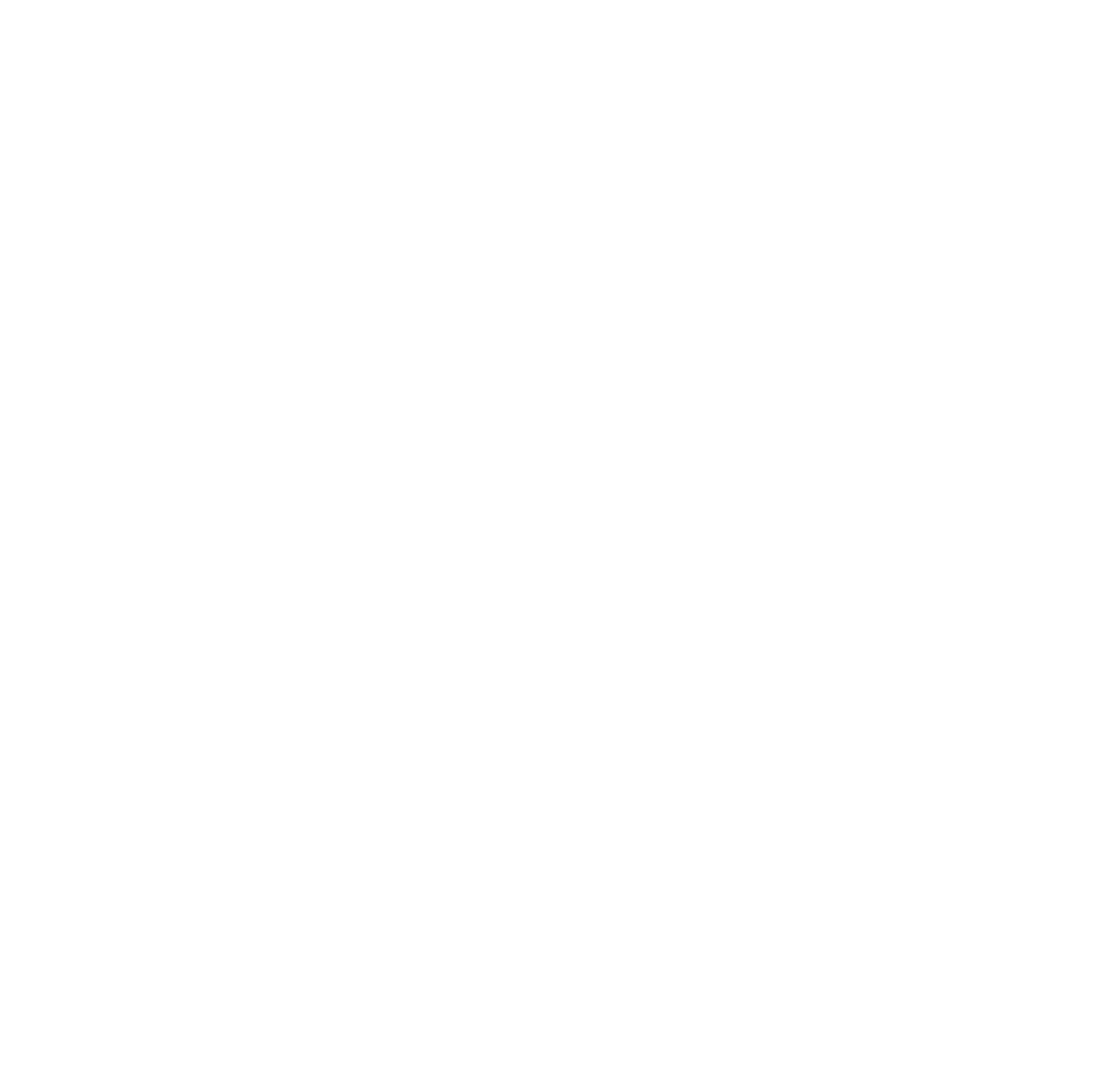
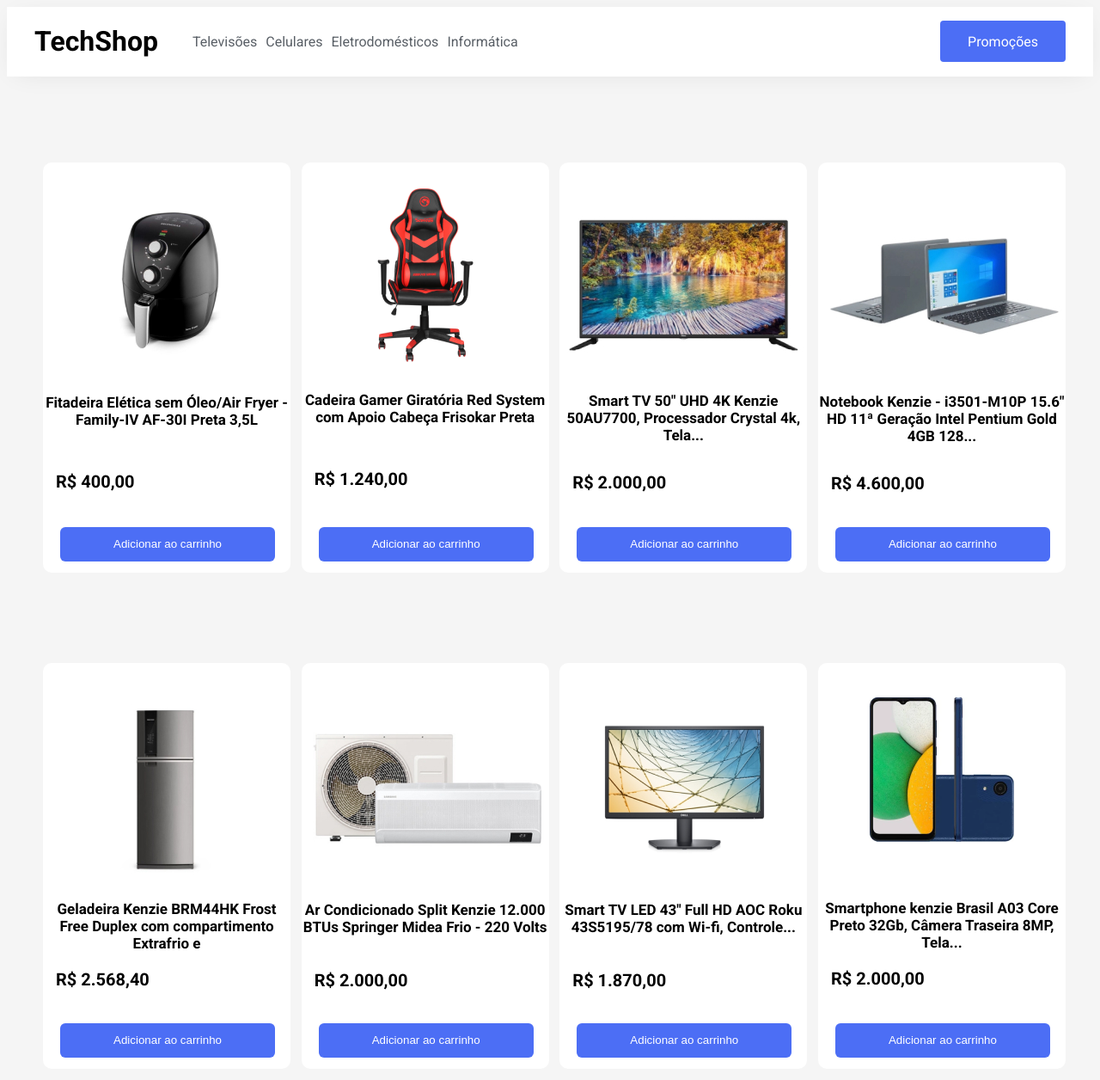
Before and after one commit to Kenzie-Academy-Brasil-Developers/m1-s1-e-commerce-com-flexbox-Cezo-14, a plain HTML site: page index.html in a window 1280 px wide. Shown: the whole page at 86% size. Before the commit the page ends 800 px from the top, so only its background shows below. Drawn offline with Linux system fonts and the light colour scheme.

Commit message:
E-Commerce

```diff
--- a/index.html
+++ b/index.html
@@ -1 +1,108 @@
-<!-- Seu HTML aqui! -->
+<!DOCTYPE html>
+<html lang="pt-br">
+<head>
+    <meta charset="UTF-8">
+    <meta http-equiv="X-UA-Compatible" content="IE=edge">
+    <meta name="viewport" content="width=device-width, initial-scale=1.0">
+    <link rel="preconnect" href="https://fonts.googleapis.com">
+    <link rel="preconnect" href="https://fonts.gstatic.com" crossorigin>
+    <link href="https://fonts.googleapis.com/css2?family=Roboto:wght@400;700&display=swap" rel="stylesheet">
+    <link rel="stylesheet" href="./style.css">
+    <title>Techshop</title>
+</head>
+
+<body>
+    <header class="menu">
+        <div class="container">
+          <div class="menu-flex">
+              <div class="menu-column">
+              <h1 class="logo">TechShop</h1>
+              <nav class="menu-nav">
+                <ul>
+                  <li><a href="">Televisões</a></li>
+                  <li><a href="">Celulares</a></li>
+                  <li><a href="">Eletrodomésticos</a></li>
+                  <li><a href="">Informática</a></li>
+                </ul>
+              </nav>
+            </div>
+            <div class="menu-column menu-second-column">
+              <a href="" class="menu-link-button">Promoções</a>
+            </div>
+          </div>
+        </div>
+      </header>
+
+    <div class="container">
+
+        <main class="products-wrapper">
+
+            <section class="produtos">
+                <img class="img-1" src="./pictures/img_01.png" alt="air fryer">
+                <h3>Fitadeira Elética sem Óleo/Air Fryer - Family-IV AF-30I Preta 3,5L</h3>
+                <p class="paragrafo-1"><strong>R$ 400,00</strong> </p>
+                <button class="botao-1">Adicionar ao carrinho</button>
+            </section>
+
+
+            <section class="produtos">
+                <img class="img-2" src="./pictures/img_02.png" alt="cadeira gamer">
+                <h3>Cadeira Gamer Giratória Red System com Apoio Cabeça Frisokar Preta</h3>
+                <p class="paragrafo-2"> <strong>R$ 1.240,00</strong> </p>
+                <button class="botao-2">Adicionar ao carrinho</button>
+            </section>
+
+
+            <section class="produtos">
+                <img class="img-3" src="./pictures/img_03.png" alt="televisão 4K">
+                <h3>Smart TV 50" UHD 4K Kenzie 50AU7700, Processador Crystal 4k, Tela...</h3>
+                <p class="paragrafo-3"><strong>R$ 2.000,00</strong> </p>
+                <button class="botao-3">Adicionar ao carrinho</button>
+            </section>
+
+
+            <section class="produtos">
+                <img class="img-4" src="./pictures/img_04.png" alt="notebook">
+                <h3>Notebook Kenzie - i3501-M10P 15.6" HD 11ª Geração Intel Pentium Gold 4GB 128...</h3>
+                <p class="paragrafo-4"><strong>R$ 4.600,00</strong> </p>
+                <button class="botao-4">Adicionar ao carrinho</button>
+            </section>
+
+
+            <section class="produtos">
+                <img class="img-5" src="./pictures/img_05.png" alt="geladeira">
+                <h3>Geladeira Kenzie BRM44HK Frost Free Duplex com compartimento Extrafrio e</h3>
+                <p class="paragrafo-5"><strong>R$ 2.568,40</strong></p>
+                <button class="botao-5">Adicionar ao carrinho</button>
+            </section>
+
+
+            <section class="produtos">
+                <img class="img-6" src="./pictures/img_06.png" alt="ar-condicionado">
+                <h3>Ar Condicionado Split Kenzie 12.000 BTUs Springer Midea Frio - 220 Volts</h3>
+                <p class="paragrafo-6"><strong>R$ 2.000,00</strong></p>
+                <button class="botao-6">Adicionar ao carrinho</button>
+            </section>
+
+
+            <section class="produtos">
+                <img class="img-7" src="./pictures/img_07.png" alt="monitor">
+                <h3>Smart TV LED 43" Full HD AOC Roku 43S5195/78 com Wi-fi, Controle...</h3>
+                <p class="paragrafo-7"><strong>R$ 1.870,00</strong></p>
+                <button class="botao-7">Adicionar ao carrinho</button>
+            </section>
+
+
+            <section class="produtos">
+                <img class="img-8" src="./pictures/img_08.png" alt="celular">
+                <h3>Smartphone kenzie Brasil A03 Core Preto 32Gb, Câmera Traseira 8MP, Tela...</h3>
+                <p class="paragrafo-8"><strong>R$ 2.000,00</strong></p>
+                <button class="botao-8">Adicionar ao carrinho</button>
+            </section>
+
+        </main>
+
+    </div>
+
+</body>
+</html>
--- a/style.css
+++ b/style.css
@@ -0,0 +1,250 @@
+body {
+    background-color: rgb(245, 245, 245);
+    font-family: 'Roboto', sans-serif;
+}
+
+
+.container{
+    max-width: 1200px;
+    margin: 0 auto;
+  }
+
+
+  .menu {
+    width: 100%;
+    background: #ffffff;
+    box-shadow: 0px 4px 30px -10px rgba(0, 0, 0, 0.1);
+  }
+
+.menu-flex {
+  display: flex;
+  align-items: center;
+}
+
+.menu-column {
+  display: flex;
+  align-items: center;
+  width: 50%;
+  justify-content: flex-start;
+}
+
+.menu-column.menu-second-column {
+  justify-content: flex-end;
+}
+
+.menu-nav ul {
+  display: flex;
+  list-style: none;
+  gap: 10px;
+}
+
+.menu-nav ul li a {
+  text-decoration: none;
+  color: #585e65;
+}
+
+.menu-link-button {
+  text-decoration: none;
+  height: 48px;
+  background-color: #4c6ef5;
+  color: #fff;
+  padding: 0 32px;
+  display: flex;
+  align-items: center;
+  border-radius: 4px;
+}
+
+
+section {
+    background-color: white;
+}
+
+.products-wrapper {
+    display: flex;
+    justify-content: space-between;
+    flex-wrap: wrap;
+}
+
+
+
+.produtos {
+    border: none;
+    font-size: 20px;
+    border-radius: 10px;
+    width: 24%;
+    margin:100px 0px 5px 10px;
+
+}
+
+
+h3 { text-align: center;
+    font-size: 17px;
+}
+
+.paragrafo-1{
+    margin:50px 60px 0px 15px;
+}
+
+.paragrafo-2 {
+    margin:50px 60px 0px 15px;
+}
+
+.paragrafo-3 {
+    margin:33px 50px 0px 15px;
+}
+
+.paragrafo-4 {
+    margin:33px 50px 10px 15px;
+}
+
+.paragrafo-5 {
+    margin:20px 50px 10px 15px;
+}
+
+.paragrafo-6 {
+    margin:40px 50px 10px 15px;
+}
+
+.paragrafo-7 {
+    margin:40px 50px 10px 15px;
+}
+
+.paragrafo-8 {
+    margin:20px 50px 10px 15px;
+}
+
+
+img {
+    display: block;
+    margin:50px 0px 20px 0px;
+}
+
+.img-1{
+    margin:40px 0px 30px 50px;
+}
+
+.img-2 {
+    margin:26px 0px 30px 39px;
+}
+
+.img-3{
+    margin:30px 0px 30px 5px;
+}
+
+.img-4 {
+    margin:31px 0px 30px 5px;
+}
+
+.img-5{
+    margin:39px 0px 30px 6px;
+}
+
+.img-6{
+    margin:40px 0px 30px 0px;
+}
+
+.img-7{
+    margin:40px 0px 30px 27px;
+}
+
+.img-8 {
+    margin:40px 0px 67px 60px;
+}
+
+
+
+
+
+.botao-1{
+    background-color: #4c6ef5;
+    color: white;
+    border-radius: 6px;
+    text-align: center;
+    border: none;
+    margin: 41px 73px 13px 20px;
+    width: 250px;
+    height: 40px;
+}
+
+.botao-2{
+    background-color: #4c6ef5;
+    color: white;
+    border-radius: 6px;
+    text-align: center;
+    border: none;
+    margin: 44px 20px 13px 20px;
+    width: 250px;
+    height: 40px;
+}
+
+
+.botao-3{
+    background-color: #4c6ef5;
+    color: white;
+    border-radius: 6px;
+    text-align: center;
+    border: none;
+    margin: 40px 20px 13px 20px;
+    width: 250px;
+    height: 40px;
+}
+
+
+.botao-4{
+    background-color: #4c6ef5;
+    color: white;
+    border-radius: 6px;
+    text-align: center;
+    border: none;
+    margin: 29px 20px 13px 20px;
+    width: 250px;
+    height: 40px;
+}
+
+
+.botao-5{
+    background-color: #4c6ef5;
+    color: white;
+    border-radius: 6px;
+    text-align: center;
+    border: none;
+    margin: 29px 20px 13px 20px;
+    width: 250px;
+    height: 40px;
+}
+
+
+.botao-6{
+    background-color: #4c6ef5;
+    color: white;
+    border-radius: 6px;
+    text-align: center;
+    border: none;
+    margin: 28px 20px 13px 20px;
+    width: 250px;
+    height: 40px;
+}
+
+
+.botao-7{
+    background-color: #4c6ef5;
+    color: white;
+    border-radius: 6px;
+    text-align: center;
+    border: none;
+    margin: 28px 20px 13px 20px;
+    width: 250px;
+    height: 40px;
+}
+
+
+.botao-8{
+    background-color: #4c6ef5;
+    color: white;
+    border-radius: 6px;
+    text-align: center;
+    border: none;
+    margin: 30px 73px 13px 20px;
+    width: 250px;
+    height: 40px;
+}
```
